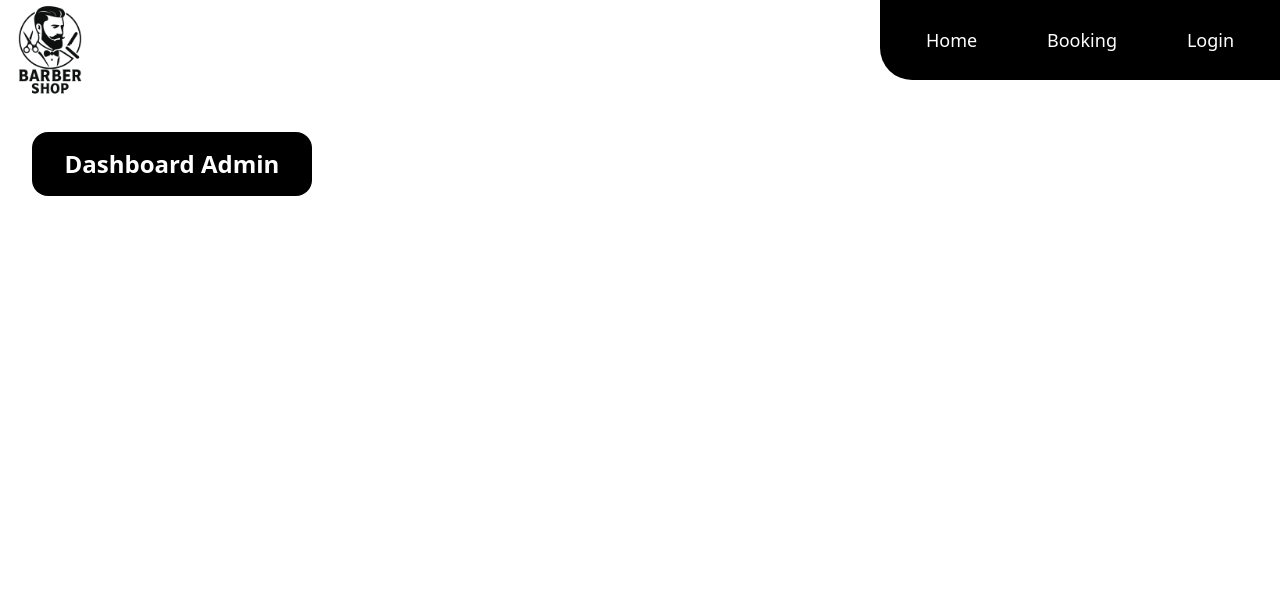
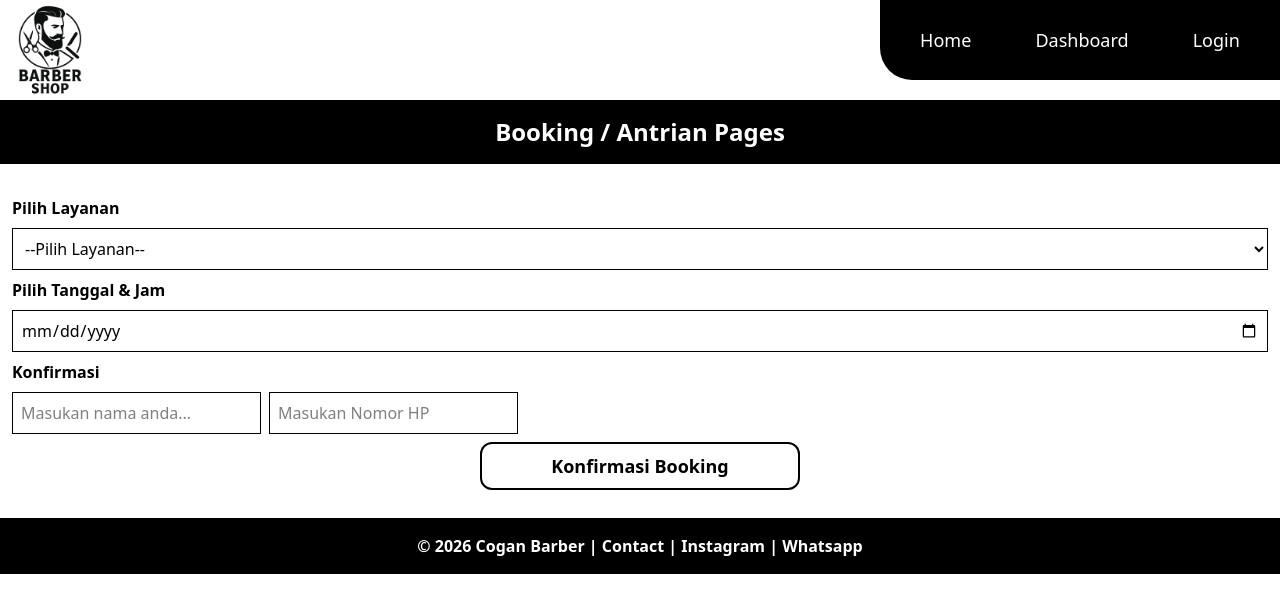
Before and after one commit to RezaN97/Antri-Barber, a React (Vite) app: page / in a window 1280 px wide. Shown: the top 612 px of the page. Built offline with nearby package versions, Linux system fonts and the light colour scheme.

Commit message:
update navbar link

```diff
--- a/src/components/BookingForm.jsx
+++ b/src/components/BookingForm.jsx
@@ -1,6 +1,5 @@
 import QueueDisplay from "./QueueDisplay"
 import React, { useState } from "react"
-
 const BookingForm = () => {
 
     const [isSubmit, setIsSubmit] = useState(false)
--- a/src/components/Navbar.jsx
+++ b/src/components/Navbar.jsx
@@ -1,4 +1,5 @@
 import logo from "../assets/img/logo.png"
+import { NavLink } from "react-router-dom"
 
 const Navbar = () => {
     return (
@@ -9,13 +10,13 @@ const Navbar = () => {
             </div>
             <div className="w-100 h-20  rounded-bl-4xl bg-black text-white flex gap-6 justify-evenly items-center text-lg">
                 <div>
-                    <a href="#">Home</a>
+             <NavLink to="/" className="text-white hover:text-gray-300">Home</NavLink>
                 </div>
                 <div>
-                    <a href="#">Booking</a>
+                    <NavLink to="/dashboard" className="text-white hover:text-gray-300">Dashboard</NavLink>
                 </div>
                 <div>
-                    <a href="#">Login</a>
+                   <NavLink to="/login" className="text-white hover:text-gray-300">Login</NavLink>
                 </div>
 
             </div>
--- a/src/pages/Home.jsx
+++ b/src/pages/Home.jsx
@@ -14,13 +14,13 @@ const Home = () => {
 
         <>
             {/* <Login/> */}
-            <Dashboard/>
-        {/* <Navbar/>
+            {/* <Dashboard/> */}
+        <Navbar/>
         <div className="flex flex-col gap-5">
             <BookingForm/>
 
         </div>
-            <Footer /> */}
+            <Footer />
         </>
     )
 }
```
